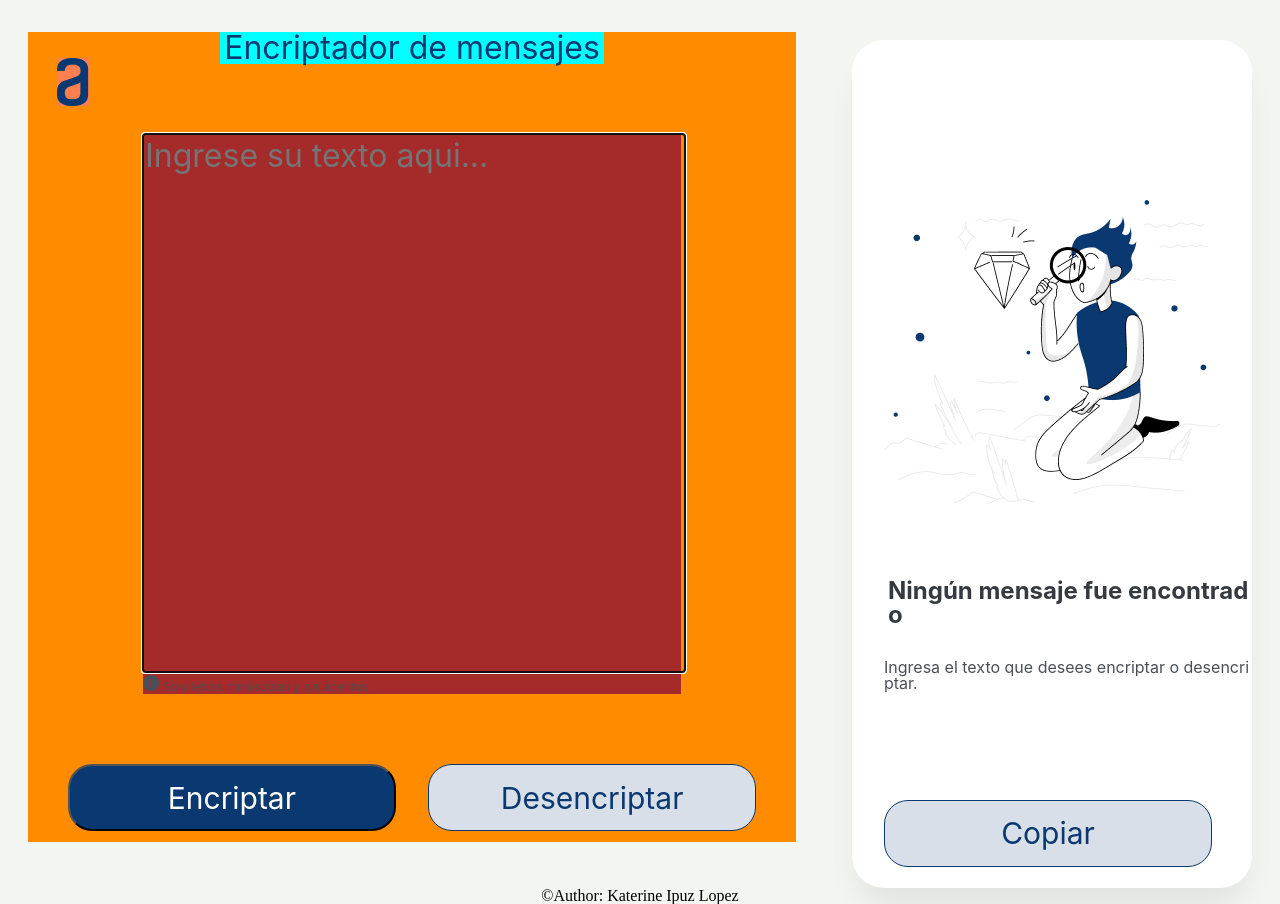
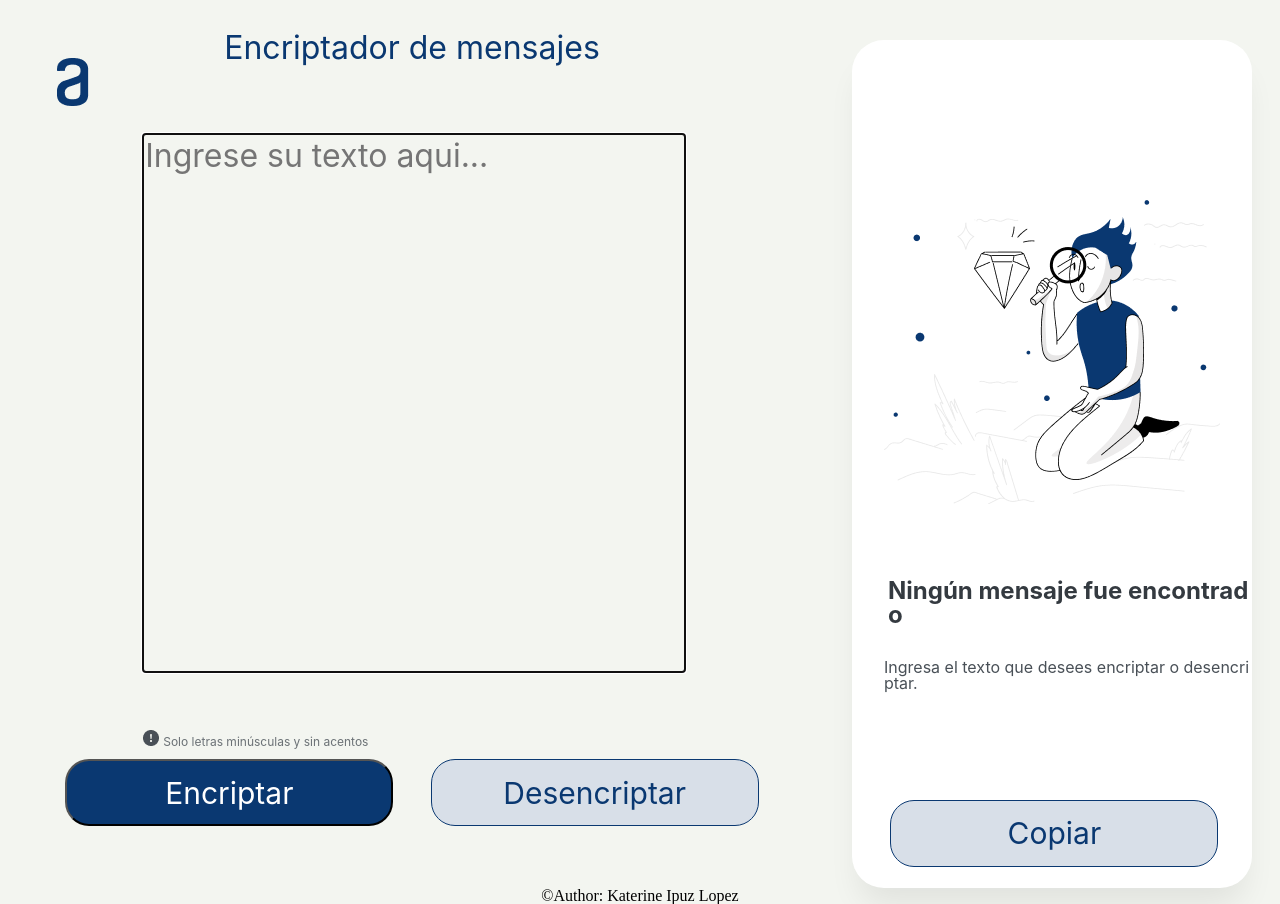
Before and after one commit to Kate1513/Challenge_1-Alura-Oracle, a plain HTML site: page index.html in a window 1280 px wide. Drawn offline with Linux system fonts and the light colour scheme.

Commit message:
Ajustes esteticos en el css

```diff
--- a/css/styles.css
+++ b/css/styles.css
@@ -13,18 +13,17 @@ body {
 
     width: 50%;
     margin: 0 auto;
-    background-color: aqua;
 }
 
 .Logo {
     position: absolute;
     margin: 2% 50.2% 0 2.25%;
-    background-color: coral;
 }
 
 .title{
     display: flex;
     justify-content: center;
+    text-align: center;
     margin: 0 auto;
     font-family: 'Inter';
     font-style: normal;
@@ -38,22 +37,20 @@ body {
     height: 810px;
     margin: 2rem auto;
     min-width: 320px;
-    background-color: darkorange;
 }
 
 .input-text{
 
     width: 70%;
     min-width: 320px;
-    margin: 70px auto;
-    background-color: brown;
+    margin: 70px auto 10px auto;
 }
 
 .input {
 
     width: 100%;
     height: 33.4rem;
-    margin: 0 auto;
+    margin: 0 auto 55px auto;
     border: none;
     resize: none;
     overflow-y: auto;
@@ -63,12 +60,6 @@ body {
     font-size: 32px;
     color: #0A3871;
   }
-
-.img2{
-
-    left: 310px;
-    top: 720px;
-}
 
 .warning{
 
@@ -83,7 +74,6 @@ body {
 .buttons{
     display: flex;
     justify-content: space-evenly;
-    margin: 3% 1% 1% 1%;
 }
 
 .button1 {
@@ -179,7 +169,7 @@ body {
     background: #D8DFE8;
     border: 1px solid #0A3871;
     border-radius: 24px;
-    margin: 4.3rem 0 0 2rem;
+    margin: 4.3rem 0 0 2.4rem;
     font-family: 'Inter';
     font-style: normal;
     font-size: 30px;
@@ -197,8 +187,8 @@ body {
 .result {
 
     top: 2%;
-    padding:5%;
-    height: 39rem;
+    margin: 2.7rem 2.5rem 0 2.4rem;
+    height: 38rem;
     overflow-y: auto;
     font-family: 'Inter';
     font-style: normal;
@@ -206,7 +196,6 @@ body {
     font-size: 32px;
     text-align: center;
     color: #495057;
-    background-color: aquamarine;
 }
 
 footer {
```
